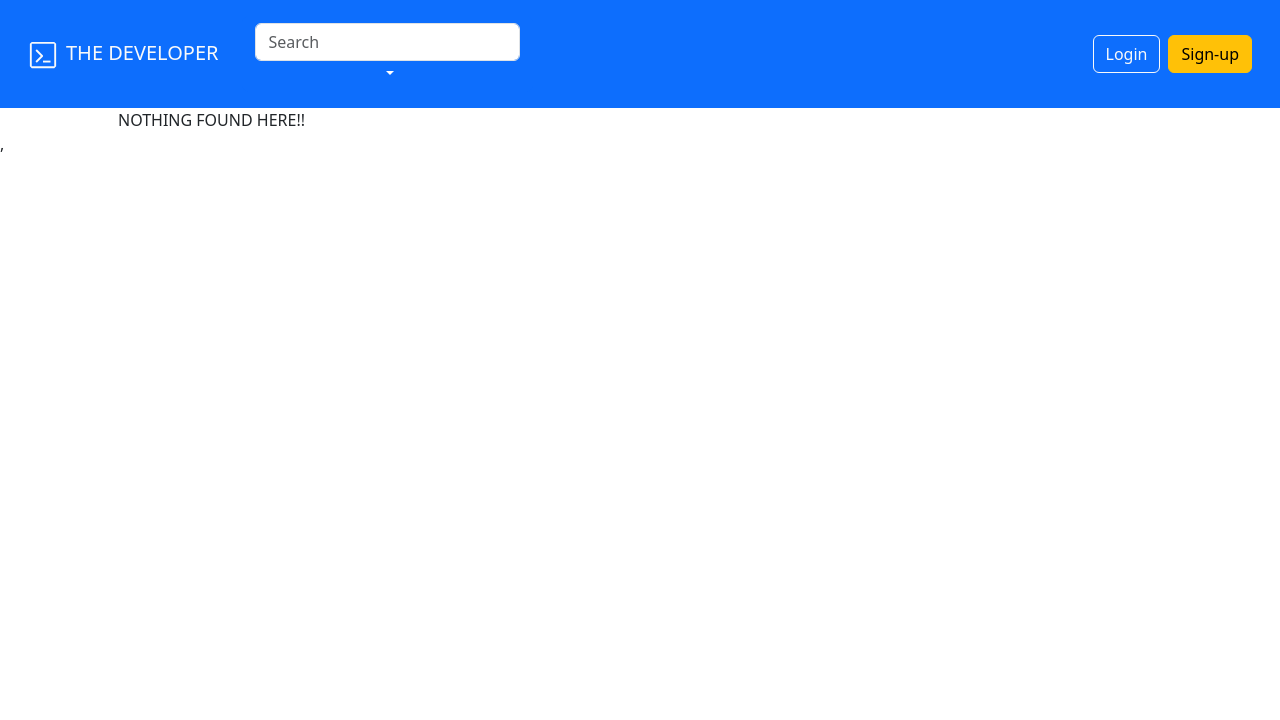
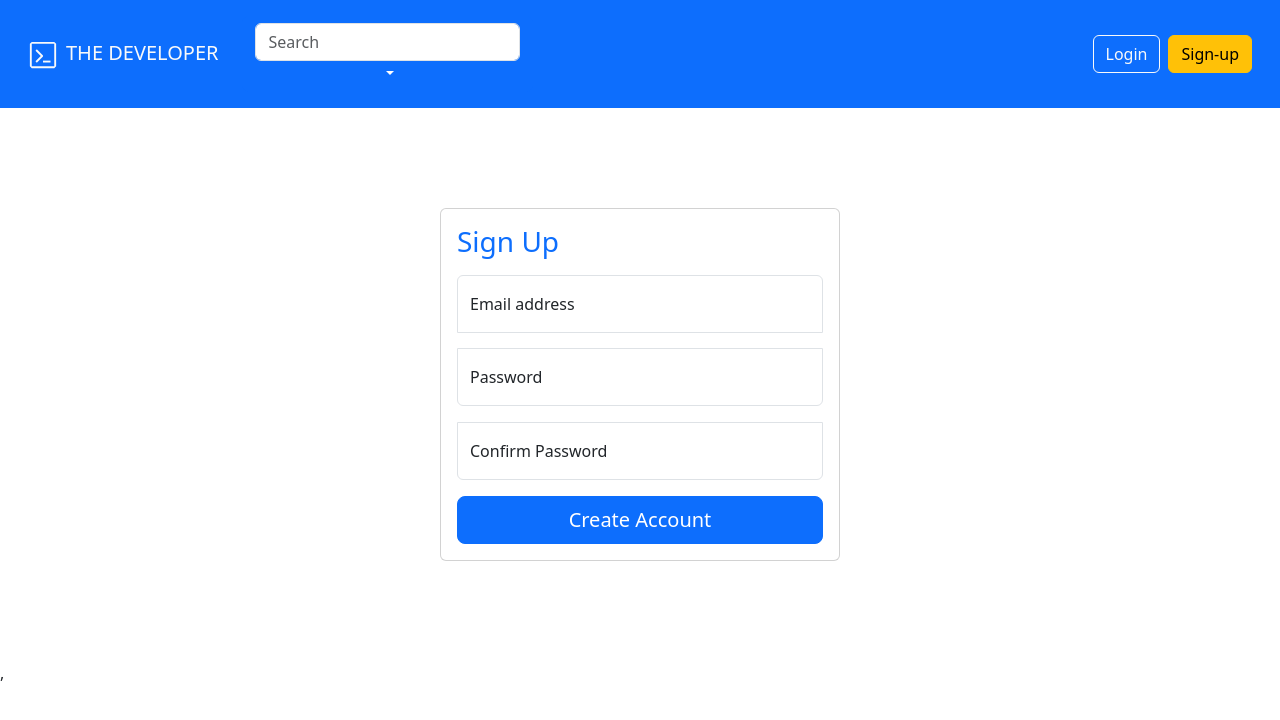
Before and after one commit to neilravi7/the-dev, a React (Vite) app: page /sign-up in a window 1280 px wide. Shown: the top 720 px of the page. Built offline with nearby package versions, Linux system fonts and the light colour scheme; no server answers.

Commit message:
Auth.Login: User persistance

```diff
--- a/src/App.jsx
+++ b/src/App.jsx
@@ -2,7 +2,7 @@ import React from 'react';
 // import './App.css'
 import { connect } from 'react-redux';
 import PropTypes from 'prop-types';
-import { BrowserRouter as Router, Routes, Route } from 'react-router-dom';
+import { Routes, Route } from 'react-router-dom';
 
 
 // actions
@@ -13,11 +13,21 @@ import Home from './components/Home';
 import Page404 from './components/Page404';
 import Login from './components/Login';
 import Navigation from './components/Navigation';
+import SignUp from './components/SignUp';
+import { getUser } from './helpers/utils';
+import { authenticateUser } from './actions/auth';
 
 class App extends React.Component {
 
   componentDidMount() {
     this.props.dispatch(fetchPosts());
+    const user = getUser();
+
+    if(user){
+      const {user_id:id, email, first_name, last_name } = user;
+      this.props.dispatch(authenticateUser({id, email, first_name, last_name }))
+    }
+
   }
 
   render() {
@@ -26,7 +36,6 @@ class App extends React.Component {
       <React.Fragment>
         <Navigation></Navigation>
         <div className="container px-4 px-lg-5">
-          <Router>
             <Routes>
               <Route
                 path="/"
@@ -40,8 +49,11 @@ class App extends React.Component {
                 path="/login"
                 element={<Login />}
               />
+              <Route
+                path="/sign-up"
+                element={<SignUp />}
+              />
             </Routes>
-          </Router>
         </div>
       </React.Fragment>
     )
--- a/src/actions/actionType.js
+++ b/src/actions/actionType.js
@@ -6,3 +6,6 @@ export const UPDATE_POSTS = 'UPDATE_POSTS';
 export const LOGIN_START = "LOGIN_START";
 export const LOGIN_SUCCESS = "LOGIN_SUCCESS";
 export const LOGIN_FAILED = "LOGIN_FAILED";
+
+export const AUTHENTICATE_USER = "AUTHENTICATE_USER";
+export const LOGOUT_USER = "LOGOUT_USER";
--- a/src/actions/auth.js
+++ b/src/actions/auth.js
@@ -1,7 +1,15 @@
-import { LOGIN_START, LOGIN_SUCCESS, LOGIN_FAILED } from "./actionType";
+import {
+  LOGIN_START,
+  LOGIN_SUCCESS,
+  LOGIN_FAILED,
+  AUTHENTICATE_USER,
+  LOGOUT_USER
+} from "./actionType";
+
 import { API_URL } from "../helpers/urls";
 import { requestCreator } from "../helpers/utils";
 import { getUser } from "../helpers/utils";
+
 export function startLogin() {
   return {
     type: LOGIN_START,
@@ -65,6 +73,19 @@ export function login(email, password) {
   };
 }
 
+export function authenticateUser(user){
+  return{
+    type:AUTHENTICATE_USER,
+    user
+  }
+}
+
+export function logoutUser(){
+  return{
+    type:LOGOUT_USER
+  }
+}
+
 // fetch("http://127.0.0.1:8000/api/v1/users/login", requestOptions)
 //   .then((response) => response.text())
 //   .then((result) => console.log(result))
--- a/src/components/Navigation/index.jsx
+++ b/src/components/Navigation/index.jsx
@@ -1,4 +1,5 @@
 import React, { Component } from 'react';
+import { Link } from 'react-router-dom';
 // import PropTypes from 'prop-types';
 
 // Bootstrap Component
@@ -8,10 +9,21 @@ import Nav from 'react-bootstrap/Nav';
 import Navbar from 'react-bootstrap/Navbar';
 // import NavDropdown from 'react-bootstrap/NavDropdown';
 import { VscTerminal } from "react-icons/vsc";
-import { Dropdown } from 'react-bootstrap';
+import { Button, Dropdown } from 'react-bootstrap';
+import { connect } from 'react-redux';
+import { logoutUser } from '../../actions/auth';
 
 class Navigation extends Component {
+
+  handleLogout = () =>{
+    this.props.dispatch(logoutUser());
+    window.localStorage.removeItem('access');
+    window.localStorage.removeItem('refresh');
+    // window.location = '/';
+  }
+
   render() {
+    const {isLoggedIn} = this.props.auth;
     return (
       <Navbar expand="lg" className="bg-primary p-3">
         <Container fluid>
@@ -42,14 +54,20 @@ class Navigation extends Component {
               </Dropdown>
             </Nav>
             <div className="d-flex flex-wrap align-items-center justify-content-center justify-content-lg-start">
-              <div className="text-end">
-                <button type="button" className="btn btn-outline-light me-2">
+              {!isLoggedIn ? (<div className="text-end">
+                <Link to={'/login'} className="btn btn-outline-light me-2">
                   Login
-                </button>
-                <button type="button" className="btn btn-warning">
+                </Link>
+                <Link to={"/sign-up"} className="btn btn-warning">
                   Sign-up
-                </button>
-              </div>
+                </Link>
+              </div>):(
+                <>
+                <Button className="btn btn-light" onClick={() => this.handleLogout()}>
+                  Logout
+                </Button>
+                </>
+              )}
             </div>
           </Navbar.Collapse>
         </Container>
@@ -58,8 +76,10 @@ class Navigation extends Component {
   }
 }
 
-// Navigation.propTypes = {
-
-// };
-
-export default Navigation;
+function mapStateToProp(state){
+  return{
+    auth:state.auth,
+  }
+}
+const ConnectedNavigation = connect(mapStateToProp)(Navigation);
+export default ConnectedNavigation;
--- /dev/null
+++ b/src/components/SignUp/index.jsx
@@ -0,0 +1,160 @@
+import React, { Component } from 'react';
+import '../Login/login.css'
+import { Card } from 'react-bootstrap';
+import { connect } from 'react-redux';
+import { requestCreator } from '../../helpers/utils';
+import { API_URL } from '../../helpers/urls';
+
+class SignUp extends Component {
+    constructor (props) {
+        super();
+        this.state={
+            email:'',
+            password:'',
+            confirmPassword:'',
+            inProgress:false,
+            error:null
+        }
+        // commenting uncontrolled component code
+        // this.emailReference = React.createRef();
+        // this.passwordReference = React.createRef();
+    }
+
+    handleEmail = (e) => {
+        this.setState({
+            email:e.target.value
+        })
+    }
+
+    handlePassword = (e) => {
+        this.setState({
+            password:e.target.value
+        })
+    }
+
+    handleConfirmPassword = (e) => {
+        this.setState({
+            confirmPassword:e.target.value
+        })
+    }
+
+
+    handleSubmit = (e) => {
+        e.preventDefault();
+
+        const {email, password:password1 , confirmPassword:password2} = this.state;
+        if(email && password1 && password2){
+            const url = API_URL.signUp();
+            const requestOptions = requestCreator("POST", {email, password1, password2});
+            fetch(url, requestOptions)
+                .then((response) => {
+                    if(response.status === 201){
+                        window.location = "/login"
+                        return response.json()
+                    }
+                    return response.json();
+                })
+                .then((data) => {
+                    this.setState({
+                        error:data.non_field_errors[0]
+                    })
+                })
+                .catch((error) => console.error(error));
+        }
+        else{
+            this.setState({
+                error:"All Fields are required."
+            })
+
+        }
+    }
+
+    render() {
+        const {error, inProgress} = this.state;
+        return (
+            <main className="form-signin w-100 m-auto">
+                <Card>
+                    <Card.Body>
+                        <h1 className="h3 mb-3 fw-normal text-primary">Sign Up</h1>
+
+                        {error && <><div className='d-flex justify-content-center rounded bg-danger my-3'><p className="m-2 text-light">{error}</p> </div></>}
+
+
+                        <form>
+                            {/* <img
+                        className="mb-4"
+                        src=""
+                        alt=""
+                        width={72}
+                        height={57}
+                    /> */}
+                            <div className="form-floating mb-3">
+                                <input
+                                    type="email"
+                                    className="form-control"
+                                    id="floatingInput"
+                                    placeholder="name@example.com"
+                                    // ref={this.emailReference}
+                                    value={this.email}
+                                    onChange={this.handleEmail}
+                                    required
+                                />
+                                <label htmlFor="floatingInput">Email address</label>
+                            </div>
+                            <div className="form-floating mb-3">
+                                <input
+                                    type="password"
+                                    className="form-control"
+                                    id="floatingPassword"
+                                    placeholder="Password"
+                                    // ref={this.passwordReference}
+                                    value={this.password}
+                                    onChange={this.handlePassword}
+                                    required
+
+                                />
+                                <label htmlFor="floatingPassword">Password</label>
+                            </div>
+                            <div className="form-floating mb-3">
+                                <input
+                                    type="password"
+                                    className="form-control"
+                                    id="floatingConfirmPassword"
+                                    placeholder="Confirm Password"
+                                    // ref={this.passwordReference}
+                                    value={this.confirmPassword}
+                                    onChange={this.handleConfirmPassword}
+                                    required
+
+                                />
+                                <label htmlFor="floatingPassword">Confirm Password</label>
+                            </div>
+                            <div className="checkbox mb-3">
+                                {/* <label>
+                                    <input type="checkbox" defaultValue="remember-me" /> Remember me
+                                </label> */}
+                            </div>
+                            <button
+                                className={`w-100 btn btn-lg btn-primary`} type="submit" onClick={this.handleSubmit} disabled={inProgress}>
+                                Create Account
+                            </button>
+                            {/* <p className="mt-5 mb-3 text-muted">© 2017–2022</p> */}
+
+                        </form>
+                    </Card.Body>
+                </Card>
+
+            </main>
+
+        );
+    }
+}
+
+function mapStateToProp(state){
+    return{
+        auth:state.auth
+    }
+}
+
+const ConnectedSignUp = connect(mapStateToProp)(SignUp)
+export default ConnectedSignUp;
--- a/src/helpers/urls.js
+++ b/src/helpers/urls.js
@@ -2,5 +2,6 @@ const API_ROOT = 'http://127.0.0.1:8000/api/v1'
 
 export const API_URL = {
     login:() => `${API_ROOT}/users/login`,
+    signUp:()=> `${API_ROOT}/users/signup`,
     fetchPost:() => `${API_ROOT}/posts`,
 }
--- a/src/main.jsx
+++ b/src/main.jsx
@@ -5,6 +5,7 @@ import App from './App.jsx'
 import 'bootstrap/dist/css/bootstrap.min.css';
 import { Provider } from 'react-redux'
 import configureStore from './store/index.js'
+import { BrowserRouter as Router } from 'react-router-dom';
 
 
 const store = configureStore();
@@ -12,7 +13,9 @@ const store = configureStore();
 createRoot(document.getElementById('root')).render(
   <Provider store={store}>
     <StrictMode>
-      <App />
+     <Router>
+        <App />
+      </Router>
     </StrictMode>,
   </Provider>
 )
--- a/src/reducers/auth.js
+++ b/src/reducers/auth.js
@@ -1,4 +1,4 @@
-import { LOGIN_START, LOGIN_SUCCESS, LOGIN_FAILED } from "../actions/actionType";
+import { LOGIN_START, LOGIN_SUCCESS, LOGIN_FAILED, AUTHENTICATE_USER, LOGOUT_USER } from "../actions/actionType";
 
 
 const initialState = {
@@ -32,6 +32,18 @@ export default function auth(state = initialState, action){
                 isLoggedIn:false,
                 error:action.error,
         }
+        case AUTHENTICATE_USER:
+            return{
+                ...state,
+                user:action.user,
+                isLoggedIn:true,
+            }
+        case LOGOUT_USER:
+            return{
+                ...state,
+                user:{},
+                isLoggedIn:false,
+            }
         default:
             return{
                 ...state
```
